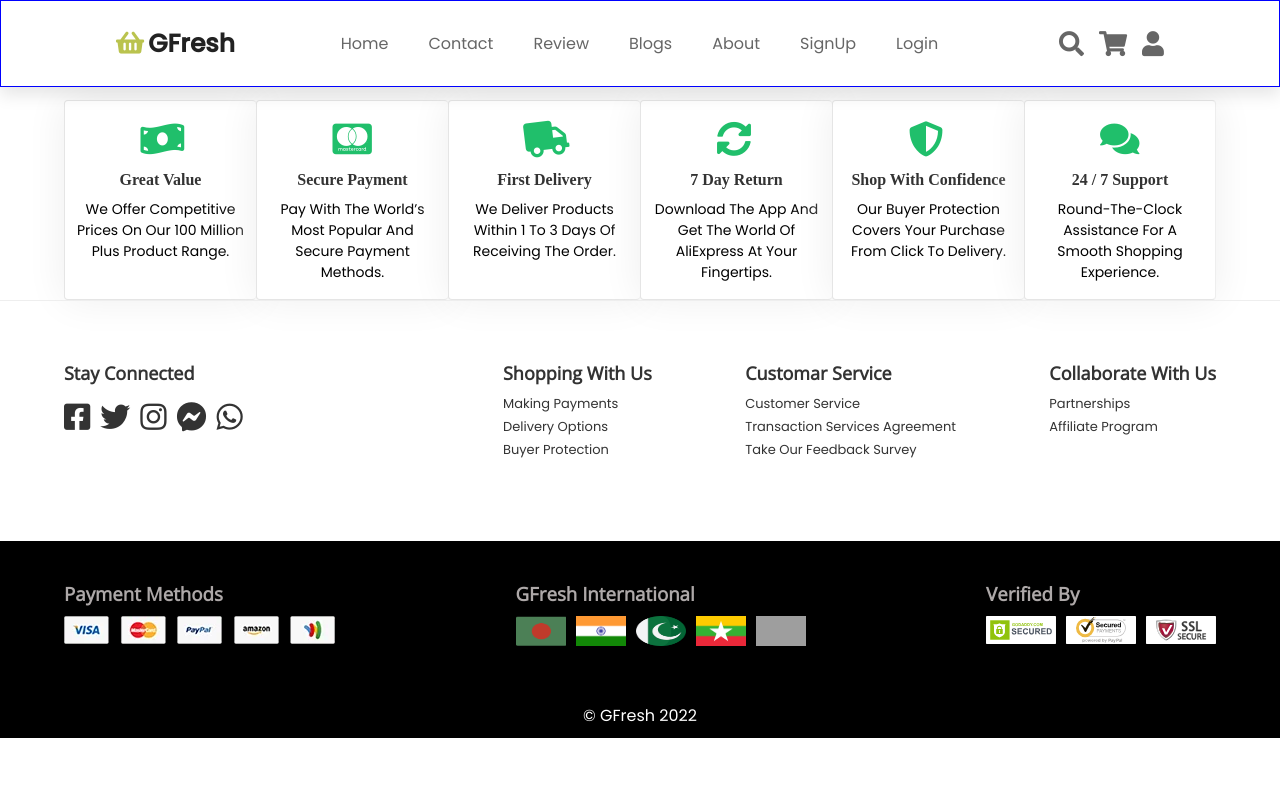
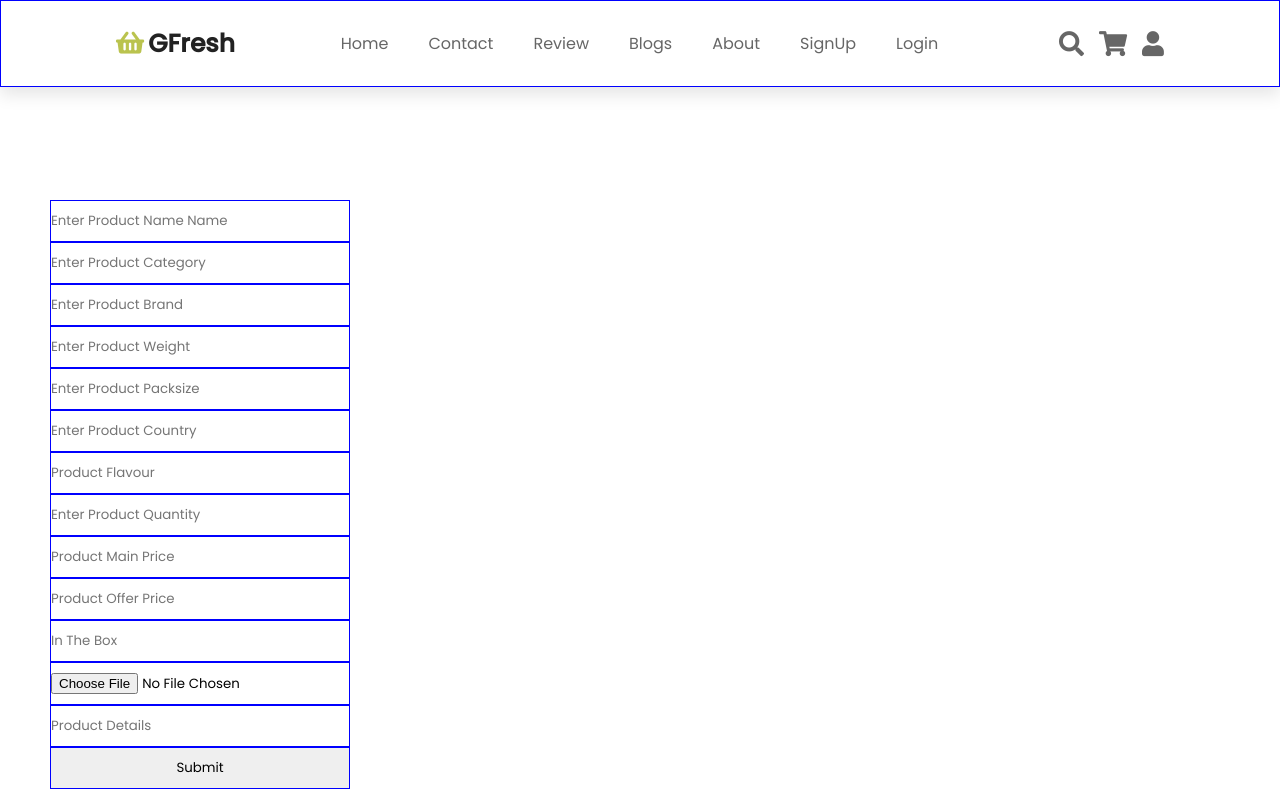
Before and after one commit to sheikharifulislam/Gfresh, a React (Create React App) app: page /add in a window 1280 px wide. Shown: the top 800 px of the page. Built offline with nearby package versions, Linux system fonts and the light colour scheme; grey boxes are pictures that could not be loaded.

Commit message:
chaange rating system and circular loader

```diff
--- a/src/App.js
+++ b/src/App.js
@@ -3,6 +3,7 @@ import {
   Routes,
   Route
 } from "react-router-dom";
+import Product from "./demo/Product";
 import About from "./pages/about/About";
 import Blogs from "./pages/blogs/Blogs";
 import Contact from "./pages/Contact/Contact";
@@ -28,6 +29,7 @@ function App() {
           <Route path="login" element={<LoginForm/>} />
           <Route path="registration" element={<Registration/>} />
           <Route path="search" element={<Search/>} />
+          <Route path="add" element={<Product/>} />
         </Routes>
         <Footer/>
     </Router>
--- /dev/null
+++ b/src/customComponent/circularLoader/CircularLoader.js
@@ -0,0 +1,16 @@
+import React from 'react';
+import { CircularProgress } from '@mui/material';
+
+const CircularLoader = () => {
+
+    const CircularProgressStyle={
+        position: 'absolute',
+        top: '50%',
+        left: '50%',
+        transform: 'translate(-50%,-50%)',
+
+    }
+    return <CircularProgress style={CircularProgressStyle}/>
+};
+
+export default CircularLoader;
--- /dev/null
+++ b/src/demo/Product.js
@@ -0,0 +1,69 @@
+import axios from 'axios';
+import React, { useState } from 'react';
+import './abc.css';
+
+const Product = () => {
+
+
+    const [productData,setProductData] = useState({
+        offerPrice: "",
+    });
+    const [file,setFile] = useState(null);
+
+    const handleInput= (e) => {
+        const filed = e.target.name;
+        const value = e.target.value;
+        const newData = {...productData};
+        newData[filed] = value;
+        setProductData(newData);
+
+    }
+
+    const handleForm = (e) => {
+        e.preventDefault();
+        if(productData.offerPrice === '') {
+            productData.offerPrice = productData.mainPrice;
+        }
+
+        const formData = new FormData();
+        for(let key in productData) {
+            formData.append(key, productData[key]);
+        }
+        formData.append("productImage",file);
+
+
+        axios.post('http://localhost:5000/add-product',formData)
+        .then((data) => {
+            if(data.data.insertedId) {
+                alert("Succefull");
+                e.target.reset();
+                setProductData({
+                    offerPrice: "",
+                })
+            }
+        })
+
+        console.log(productData);
+    }
+
+    return (
+        <form action="" id="add-form" onSubmit={handleForm} encType="multipart/form-data">
+            <input type="text" placeholder="Enter Product Name Name" onInput={handleInput} name="productName" id="" />
+            <input type="text" placeholder="Enter Product Category" onInput={handleInput} name="category" id="" />
+            <input type="text" placeholder="Enter Product Brand" onInput={handleInput}  name="brand" id="" />
+            <input type="text" placeholder="Enter Product Weight" onInput={handleInput} name="weight" id="" />
+            <input type="text"  placeholder="Enter Product Packsize" onInput={handleInput} name="packSize" id="" />
+            <input type="text" placeholder="Enter Product Country" onInput={handleInput} name="country" id="" />
+            <input type="text" placeholder="product flavour" onInput={handleInput} name="flavour" id="" />
+            <input type="number" placeholder="Enter Product quantity" onInput={handleInput} name="quantity" id="" />
+            <input type="number" placeholder="product main price" onInput={handleInput} name="mainPrice" id="" />
+            <input type="number" placeholder="Product Offer Price" value={productData.offerPrice} onInput={handleInput} name="offerPrice" id="" />
+            <input type="text" placeholder="In the box" onInput={handleInput} name="inTheBox" id="" />
+            <input type="file" name="productImage" onInput={(e) => setFile(e.target.files[0])} />
+            <input type="text" placeholder="product details" onInput={handleInput} name="productDetails" id="" />
+            <input type="submit" value="Submit" />
+        </form>
+    );
+};
+
+export default Product;
--- /dev/null
+++ b/src/demo/abc.css
@@ -0,0 +1,12 @@
+#add-form {
+  margin-top: 200px;
+  margin-left: 50px;
+}
+
+#add-form input {
+  width: 300px;
+  display: block;
+  padding: 10px 0;
+
+  border: 1px solid blue;
+}
--- a/src/pages/home/allProducts/AllProducts.js
+++ b/src/pages/home/allProducts/AllProducts.js
@@ -1,5 +1,7 @@
+import axios from 'axios';
 import React, { useEffect, useState } from 'react';
 import SingleProduct from '../../sharedComponent/singleProduct/SingleProduct';
+import CircularLoader from '../../../customComponent/circularLoader/CircularLoader';
 import './allProducts.css';
 
 const AllProducts = () => {
@@ -7,11 +9,14 @@ const AllProducts = () => {
     const [allProductData, setAllProductData] = useState([]);
 
     useEffect(() => {
-        fetch('/productsData.json')
-        .then((response) => response.json())
-        .then((data) => setAllProductData(data))
+        axios.get('http://localhost:5000/all-products')
+        .then((data) => setAllProductData(data.data))
         .catch((error) => console.log(error.message))
     }, []);
+
+    if(allProductData.length < 1) {
+        return <CircularLoader/>
+    }
 
     return (
         <section id="all-products-section">
@@ -21,7 +26,7 @@ const AllProducts = () => {
                 </div>
                 <div className="all-products-container">
                     {
-                        allProductData.map((product) => <SingleProduct key={product.id} product={product}/>)
+                        allProductData.map((product) => <SingleProduct key={product._id} product={product}/>)
                     }
                 </div>
             </div>
--- a/src/pages/navbar/Navbar.js
+++ b/src/pages/navbar/Navbar.js
@@ -1,4 +1,4 @@
-import React, { useRef, useState } from 'react';
+import React, { useEffect, useRef, useState } from 'react';
 import { NavLink,useNavigate } from 'react-router-dom';
 import './navbar.css';
 
@@ -16,6 +16,8 @@ const Navbar = () => {
         searchForm.current.classList.remove('active-search-form');
     }
 
+
+
     const handleSearchBox = (e) => {
        const field = e.target.name;
        const value = e.target.value;
@@ -25,7 +27,8 @@ const Navbar = () => {
     }
 
     const handleSearchForm = () => {
-        navigate(`search?productName=${searchData.search}`,{
+        console.log(searchData);
+        navigate(`/search?productName=${searchData.search}`,{
             replace: true,
         })
     }
@@ -73,7 +76,7 @@ const Navbar = () => {
                     <div id="acount-btn" className="fas fa-user" onClick={removeSearchBox} />
                 </div>
                 <form className="search-form" ref={searchForm}>
-                    <input type="search" placeholder="Search here..." id="search-box" name="search" onInput={handleSearchBox}/>
+                    <input type="search" placeholder="Search here..." id="search-box" name="search" value="null" onInput={handleSearchBox}/>
                     <label htmlFor="search-box" className="fas fa-search" onClick={handleSearchForm}/>
                 </form>
             </div>
--- a/src/pages/search/searchPageResult/SearchPageResult.js
+++ b/src/pages/search/searchPageResult/SearchPageResult.js
@@ -1,3 +1,4 @@
+import axios from 'axios';
 import React,{useEffect, useState} from 'react';
 import SingleProduct from '../../sharedComponent/singleProduct/SingleProduct';
 import './searchPageResult.css';
@@ -8,10 +9,9 @@ const SearchPageResult = () => {
     const [data, setData] = useState([]);
 
     useEffect(() => {
-        fetch('/productsData.json')
-        .then((response) => response.json())
-        .then((data) => setData(data))
-        .catch((error) => console.log(error.message))
+        axios.get('http://localhost:5000/all-products')
+        .then((data) => setData(data.data))
+        .catch((error) => console.error(error.message))
     }, []);
 
     return (
--- a/src/pages/sharedComponent/singleProduct/SingleProduct.js
+++ b/src/pages/sharedComponent/singleProduct/SingleProduct.js
@@ -1,19 +1,17 @@
-import React from 'react';
+import React, { useEffect, useState } from 'react';
 import { NavLink } from 'react-router-dom';
-import { Rating } from '@mui/material';
+import { Rating, Stack } from '@mui/material';
 import './singleProduct.css';
 
 const SingleProduct = ({product}) => {
-
     const offerRange = (mainPrice,offerPrice) => {
         return Math.round(((mainPrice - offerPrice) / mainPrice) * 100);
     }
-
     return (
         <NavLink to="/#" className="single-product">
             <div className="single-product-container">
                 <div className="single-product-image">
-                    <img src={product.productImage} alt={product.inTheBox} />
+                    <img src={`http://localhost:5000/${product.productImage}`} alt={product.inTheBox} />
                 </div>
                 <div className="single-product-body">
                     <div className="single-product-title">
@@ -22,7 +20,7 @@ const SingleProduct = ({product}) => {
                     <div className="single-product-price">
                         <div className="single-product-offer-price">
                             {
-                                product.offerPrice !== '' ?
+                                product.offerPrice < product.mainPrice ?
                                 (
                                     <h5>${product.offerPrice}</h5>
                                 )
@@ -33,7 +31,7 @@ const SingleProduct = ({product}) => {
                             }
                         </div>
                         {
-                            product.offerPrice !== '' &&
+                            product.offerPrice < product.mainPrice &&
                                 <div className="single-product-main-price">
                                     <del><small>${product.mainPrice}</small></del>
                                     <small id="offer-range">-{offerRange(product.mainPrice,product.offerPrice)}%</small>
@@ -42,7 +40,15 @@ const SingleProduct = ({product}) => {
                     </div>
                     <div className="single-product-reviews">
                         <div className="single-product-review-star">
-                            <Rating name="read-only" id="star" value={product.reviews.lenght / parseInt(product.reviewStar)} readOnly />
+                           <Stack>
+                                <Rating name="half-rating-read"
+                                id="star"
+                                defaultValue={
+                                    product.reviewStar ? parseInt(product.reviewStar) /product.reviews.length : 0
+                                }
+                                precision={0.5}
+                                readOnly />
+                           </Stack>
                         </div>
                         <div className="single-product-review-comment">
                             <span>({product.reviews.length})</span>
```
